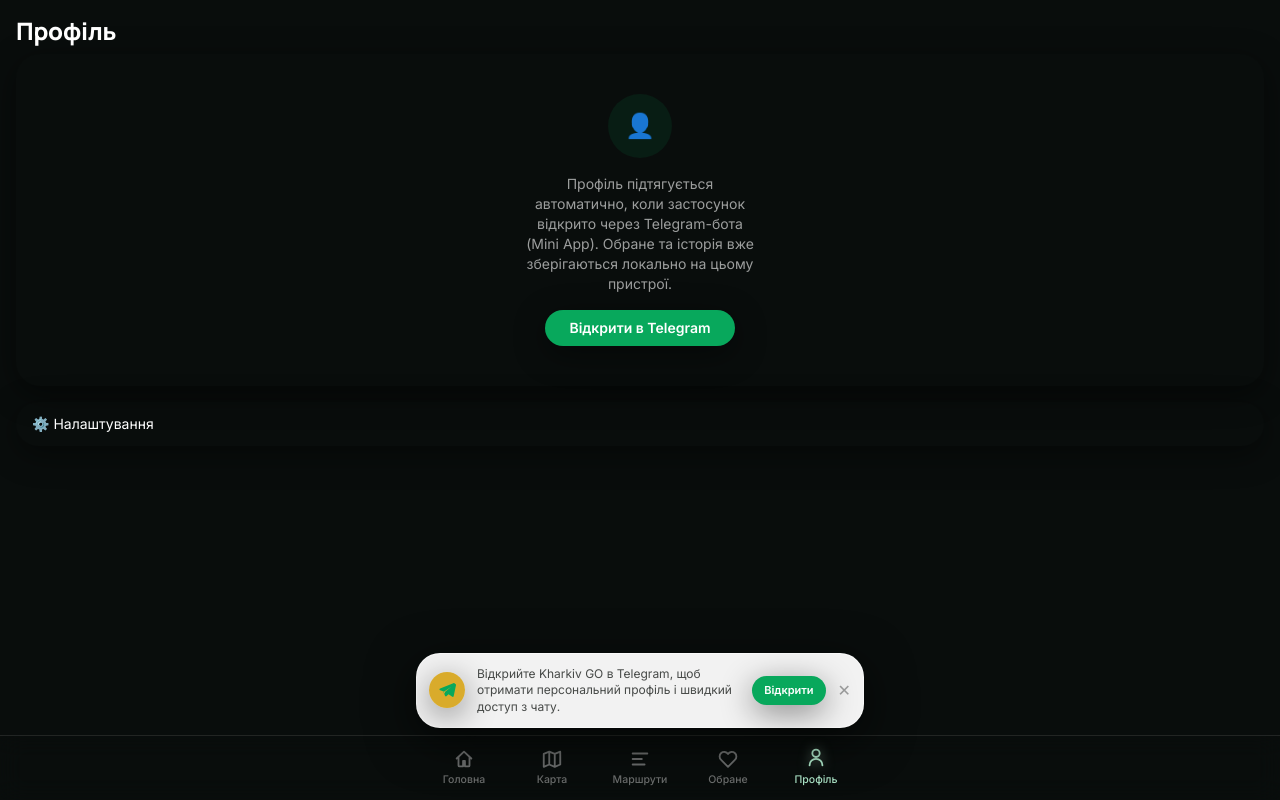
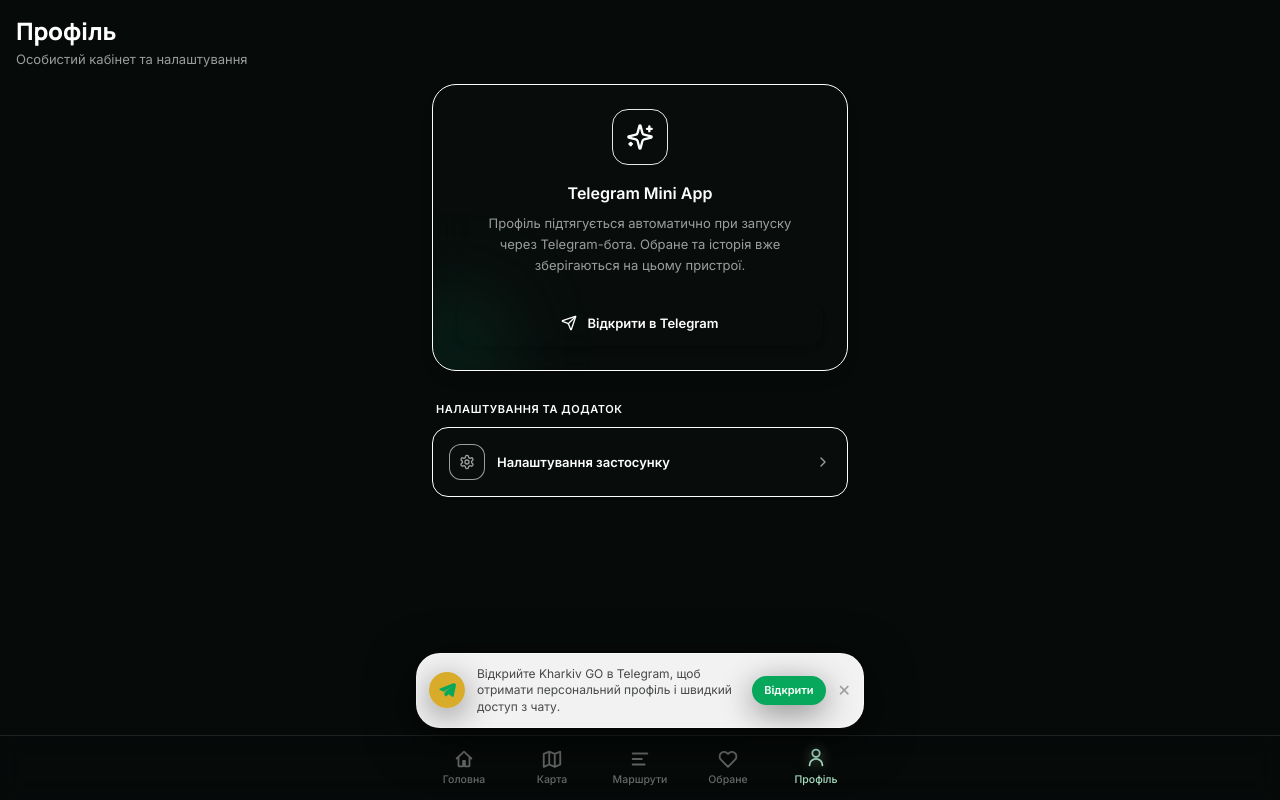
Before and after one commit to Travkaa52/rharkivGOO, a React (Vite) app in the folder frontend/: page /profile in a window 1280 px wide. Built offline with nearby package versions, Linux system fonts and the light colour scheme.

Commit message:
Update ProfilePage.tsx

```diff
--- a/frontend/src/pages/ProfilePage.tsx
+++ b/frontend/src/pages/ProfilePage.tsx
@@ -1,4 +1,15 @@
 import { Link } from 'react-router-dom';
+import {
+  User,
+  Star,
+  History,
+  Settings,
+  Send,
+  ChevronRight,
+  ShieldCheck,
+  Sparkles,
+  HelpCircle
+} from 'lucide-react';
 import { PageHeader } from '@/components/PageHeader';
 import { useAuthStore } from '@/store/useAuthStore';
 import { useFavoritesStore } from '@/store/useFavoritesStore';
@@ -11,57 +22,137 @@ export function ProfilePage() {
   const historyCount = useHistoryStore((s) => s.entries.length);
 
   return (
-    <div className="min-h-dvh bg-surface-soft pb-20">
-      <PageHeader title="Профіль" />
-      <div className="px-4">
+    <div className="min-h-dvh bg-bg text-ink-text selection:bg-primary/20 pb-28">
+      <PageHeader title="Профіль" subtitle="Особистий кабінет та налаштування" />
+
+      <div className="mx-auto max-w-md space-y-5 px-4 pt-2">
+        {/* Profile Card Section */}
         {profile ? (
-          <div className="flex flex-col items-center gap-3 rounded-xl2 bg-ink-surface/90 py-8 text-center shadow-glass">
+          <div className="relative overflow-hidden rounded-3xl border border-border/60 bg-surface/60 p-6 backdrop-blur-xl shadow-lg">
+            {/* Ambient Background Glow */}
+            <div className="absolute -right-10 -top-10 h-32 w-32 rounded-full bg-primary/10 blur-2xl pointer-events-none" />
+
+            <div className="flex flex-col items-center text-center">
+              {/* Avatar Container */}
+              <div className="relative mb-3.5">
                 {profile.avatarUrl ? (
                   <img
                     src={profile.avatarUrl}
                     alt={profile.displayName}
-                className="h-20 w-20 rounded-full object-cover shadow-glass"
+                    className="h-20 w-20 rounded-full object-cover ring-4 ring-primary/20 shadow-md"
                   />
                 ) : (
-              <div className="flex h-20 w-20 items-center justify-center rounded-full bg-forest/10 text-3xl">
-                👤
+                  <div className="flex h-20 w-20 items-center justify-center rounded-full bg-primary/10 text-primary ring-4 ring-primary/20 shadow-md">
+                    <User className="h-10 w-10" />
                   </div>
                 )}
-            <div>
-              <p className="font-display text-lg font-extrabold text-white">{profile.displayName}</p>
-              {profile.username && <p className="text-sm text-white/50">@{profile.username}</p>}
+
+                {/* Telegram Badge Indicator */}
+                <div
+                  className="absolute -bottom-1 -right-1 flex h-7 w-7 items-center justify-center rounded-full bg-emerald-500 text-white ring-2 ring-surface shadow-xs"
+                  title="Авторизовано через Telegram"
+                >
+                  <ShieldCheck className="h-4 w-4" />
                 </div>
-            <div className="flex gap-4 text-sm text-white/60">
-              <span>★ {favoritesCount} обраного</span>
-              <span>🕓 {historyCount} у історії</span>
+              </div>
+
+              {/* User Identity Info */}
+              <h2 className="text-body-lg font-extrabold text-ink-text leading-tight">
+                {profile.displayName}
+              </h2>
+              {profile.username && (
+                <p className="mt-0.5 text-body-sm font-medium text-ink-muted">
+                  @{profile.username}
+                </p>
+              )}
+
+              {/* Stats Grid */}
+              <div className="mt-5 grid w-full grid-cols-2 gap-3">
+                <Link
+                  to="/favorites"
+                  className="flex items-center gap-3 rounded-2xl border border-border/40 bg-surface/80 p-3.5 backdrop-blur-md transition-all hover:border-amber-500/30 active:scale-98 shadow-2xs"
+                >
+                  <div className="flex h-9 w-9 shrink-0 items-center justify-center rounded-xl bg-amber-500/10 text-amber-500 border border-amber-500/20">
+                    <Star className="h-4 w-4 fill-amber-500/20" />
+                  </div>
+                  <div className="text-left min-w-0">
+                    <div className="text-body font-bold text-ink-text">{favoritesCount}</div>
+                    <div className="text-caption text-ink-muted truncate">Обране</div>
+                  </div>
+                </Link>
+
+                <div className="flex items-center gap-3 rounded-2xl border border-border/40 bg-surface/80 p-3.5 backdrop-blur-md shadow-2xs">
+                  <div className="flex h-9 w-9 shrink-0 items-center justify-center rounded-xl bg-blue-500/10 text-blue-400 border border-blue-500/20">
+                    <History className="h-4 w-4" />
+                  </div>
+                  <div className="text-left min-w-0">
+                    <div className="text-body font-bold text-ink-text">{historyCount}</div>
+                    <div className="text-caption text-ink-muted truncate">В історії</div>
+                  </div>
+                </div>
+              </div>
             </div>
           </div>
         ) : isTelegramEnv ? (
-          <div className="flex flex-col items-center gap-3 rounded-xl2 bg-ink-surface/90 py-10 text-center shadow-glass">
-            <div className="flex h-16 w-16 items-center justify-center rounded-full bg-forest/10 text-2xl">👤</div>
-            <p className="max-w-[240px] text-sm text-white/60">
-              Не вдалося отримати профіль з Telegram. Спробуйте перевідкрити застосунок.
+          /* Telegram Environment, but profile load error */
+          <div className="relative overflow-hidden rounded-3xl border border-destructive/30 bg-destructive/5 p-6 text-center backdrop-blur-xl shadow-md">
+            <div className="mx-auto flex h-14 w-14 items-center justify-center rounded-2xl bg-destructive/10 text-destructive mb-3 border border-destructive/20">
+              <User className="h-7 w-7" />
+            </div>
+            <h3 className="text-body font-bold text-ink-text mb-1">Не вдалося завантажити профіль</h3>
+            <p className="text-body-sm text-ink-muted max-w-xs mx-auto">
+              Спробуйте перевідкрити застосунок у Telegram.
             </p>
           </div>
         ) : (
-          <div className="flex flex-col items-center gap-4 rounded-xl2 bg-ink-surface/90 py-10 text-center shadow-glass">
-            <div className="flex h-16 w-16 items-center justify-center rounded-full bg-forest/10 text-2xl">👤</div>
-            <p className="max-w-[240px] text-sm text-white/60">
-              Профіль підтягується автоматично, коли застосунок відкрито через Telegram-бота
-              (Mini App). Обране та історія вже зберігаються локально на цьому пристрої.
+          /* Standard Web Browser environment banner */
+          <div className="relative overflow-hidden rounded-3xl border border-border/60 bg-surface/60 p-6 text-center backdrop-blur-xl shadow-lg">
+            <div className="absolute -left-10 -bottom-10 h-32 w-32 rounded-full bg-emerald-500/10 blur-2xl pointer-events-none" />
+
+            <div className="mx-auto flex h-14 w-14 items-center justify-center rounded-2xl bg-primary/10 text-primary mb-4 border border-primary/20">
+              <Sparkles className="h-7 w-7" />
+            </div>
+
+            <h3 className="text-body-lg font-extrabold text-ink-text mb-2">
+              Telegram Mini App
+            </h3>
+
+            <p className="text-body-sm text-ink-muted leading-relaxed mb-6 max-w-xs mx-auto">
+              Профіль підтягується автоматично при запуску через Telegram-бота. Обране та історія вже зберігаються на цьому пристрої.
             </p>
+
             <a
               href="https://t.me"
-              className="rounded-full bg-forest px-6 py-2 text-sm font-semibold text-white shadow-glass hover:bg-forest-light"
+              target="_blank"
+              rel="noopener noreferrer"
+              className="inline-flex items-center justify-center gap-2.5 w-full rounded-2xl bg-primary px-6 py-3.5 text-body-sm font-semibold text-primary-foreground shadow-md transition-all hover:bg-primary/90 active:scale-98"
             >
-              Відкрити в Telegram
+              <Send className="h-4 w-4" />
+              <span>Відкрити в Telegram</span>
             </a>
           </div>
         )}
-        <div className="mt-4">
-          <Link to="/settings" className="block rounded-xl2 bg-ink-surface/90 px-4 py-3 text-sm text-white shadow-glass">
-            ⚙️ Налаштування
+
+        {/* Quick Settings & Navigation Menu */}
+        <div className="space-y-2 pt-1">
+          <span className="px-1 text-caption font-bold uppercase tracking-wider text-ink-muted/80">
+            Налаштування та додаток
+          </span>
+
+          <div className="overflow-hidden rounded-2xl border border-border/60 bg-surface/60 backdrop-blur-xl shadow-sm">
+            <Link
+              to="/settings"
+              className="flex items-center justify-between gap-3 p-4 text-body-sm font-semibold text-ink-text transition-colors hover:bg-surface/80 active:bg-muted/50"
+            >
+              <div className="flex items-center gap-3">
+                <div className="flex h-9 w-9 items-center justify-center rounded-xl bg-surface/80 border border-border/40 text-ink-muted">
+                  <Settings className="h-4 w-4" />
+                </div>
+                <span>Налаштування застосунку</span>
+              </div>
+              <ChevronRight className="h-4 w-4 text-ink-muted" />
             </Link>
+          </div>
         </div>
       </div>
     </div>
```
Lines whose indentation alone changed are shown as unchanged.
